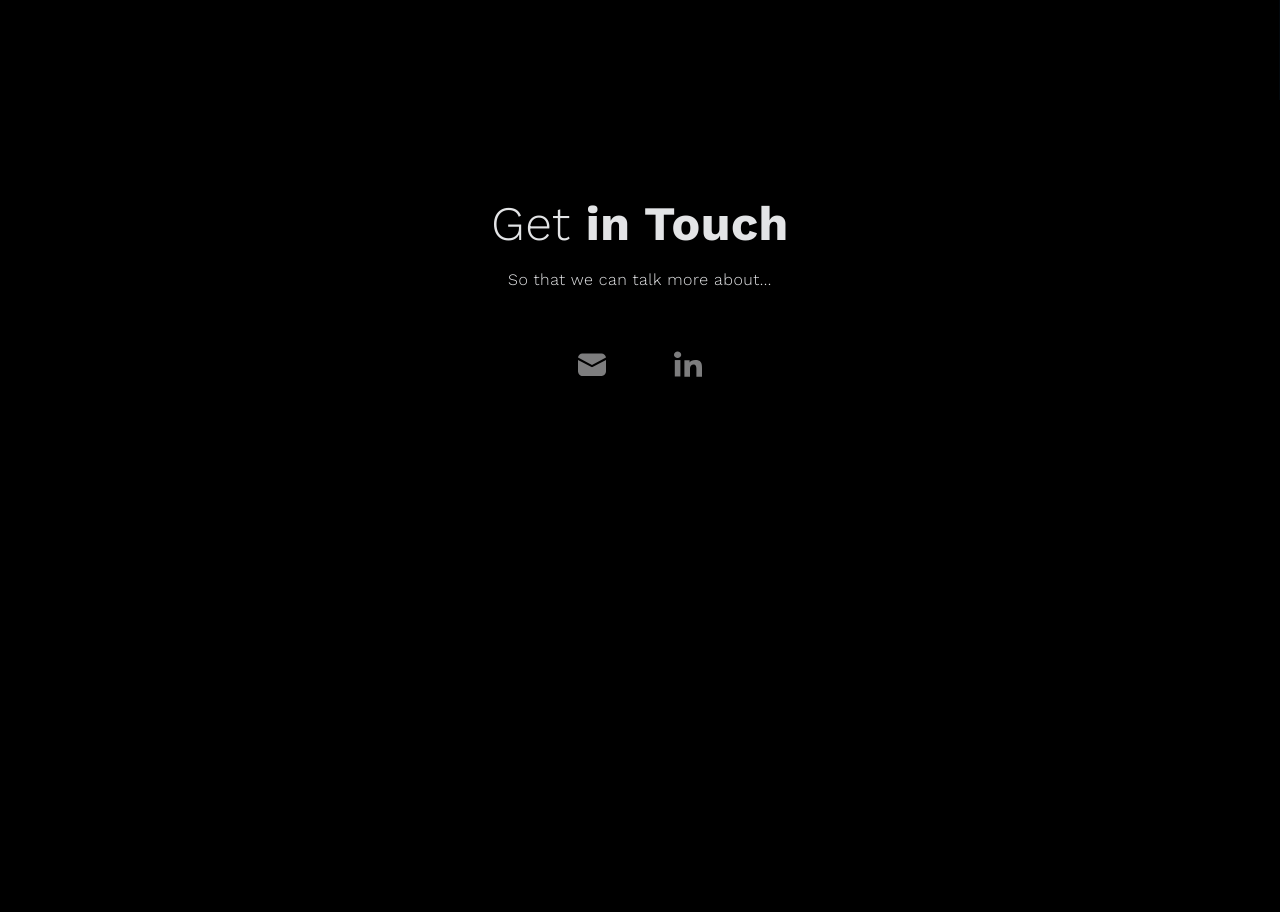
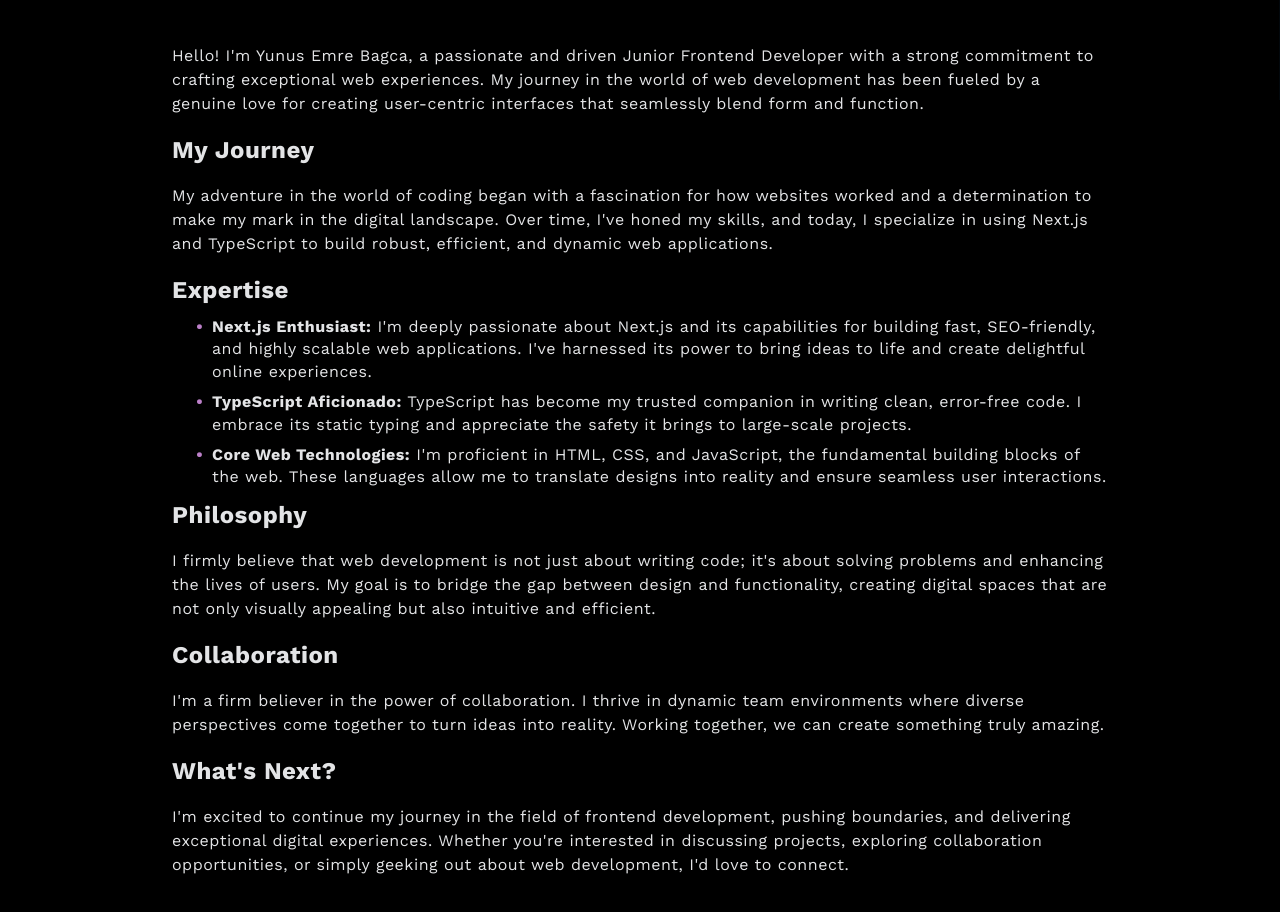
Before and after one commit to yunusemrebagca/my-portfolio-website, a Next.js app: page /about in a window 1280 px wide. Shown: the part 700-1612 px from the top of the page. Before the commit the page ends 1201 px from the top, so only its background shows below. Built offline with nearby package versions, Linux system fonts and the light colour scheme.

Commit message:
about me section is extended

```diff
--- a/app/about/page.module.scss
+++ b/app/about/page.module.scss
@@ -25,4 +25,24 @@
       object-fit: contain;
     }
   }
+  p {
+    margin-block: 1rem;
+  }
+
+  ul {
+    list-style: none; /* Remove default bullets */
+  }
+
+  ul li::before {
+    content: "\2022"; /* Add content: \2022 is the CSS Code/unicode for a bullet */
+    color: var(--secondary-clr); /* Change the color */
+    font-weight: bold; /* If you want it to be bold */
+    display: inline-block; /* Needed to add space between the bullet and the text */
+    width: 1em; /* Also needed for space (tweak if needed) */
+    margin-left: -1em; /* Also needed for space (tweak if needed) */
+  }
+  li {
+    margin-block: 0.5rem;
+    line-height: 1.4;
+  }
 }
--- a/app/about/page.tsx
+++ b/app/about/page.tsx
@@ -29,6 +29,67 @@ export default function About() {
             interfaces using <strong>React</strong> and other web technologies
           </p>
         </div>
+        <div className={styles.about__text}>
+          <p>
+            Hello! I'm Yunus Emre Bagca, a passionate and driven Junior Frontend
+            Developer with a strong commitment to crafting exceptional web
+            experiences. My journey in the world of web development has been
+            fueled by a genuine love for creating user-centric interfaces that
+            seamlessly blend form and function.
+          </p>
+          <h2>My Journey</h2>
+          <p>
+            My adventure in the world of coding began with a fascination for how
+            websites worked and a determination to make my mark in the digital
+            landscape. Over time, I've honed my skills, and today, I specialize
+            in using Next.js and TypeScript to build robust, efficient, and
+            dynamic web applications.
+          </p>
+          <h2>Expertise</h2>
+          <ul>
+            <li>
+              <strong>Next.js Enthusiast:</strong> I'm deeply passionate about
+              Next.js and its capabilities for building fast, SEO-friendly, and
+              highly scalable web applications. I've harnessed its power to
+              bring ideas to life and create delightful online experiences.
+            </li>
+            <li>
+              <strong>TypeScript Aficionado:</strong> TypeScript has become my
+              trusted companion in writing clean, error-free code. I embrace its
+              static typing and appreciate the safety it brings to large-scale
+              projects.
+            </li>
+            <li>
+              <strong>Core Web Technologies:</strong> I'm proficient in HTML,
+              CSS, and JavaScript, the fundamental building blocks of the web.
+              These languages allow me to translate designs into reality and
+              ensure seamless user interactions.
+            </li>
+          </ul>
+          <h2>Philosophy</h2>
+          <p>
+            I firmly believe that web development is not just about writing
+            code; it's about solving problems and enhancing the lives of users.
+            My goal is to bridge the gap between design and functionality,
+            creating digital spaces that are not only visually appealing but
+            also intuitive and efficient.
+          </p>
+          <h2>Collaboration</h2>
+          <p>
+            I'm a firm believer in the power of collaboration. I thrive in
+            dynamic team environments where diverse perspectives come together
+            to turn ideas into reality. Working together, we can create
+            something truly amazing.
+          </p>
+          <h2>What's Next?</h2>
+          <p>
+            I'm excited to continue my journey in the field of frontend
+            development, pushing boundaries, and delivering exceptional digital
+            experiences. Whether you're interested in discussing projects,
+            exploring collaboration opportunities, or simply geeking out about
+            web development, I'd love to connect.
+          </p>
+        </div>
       </div>
     </Container>
   );
```
